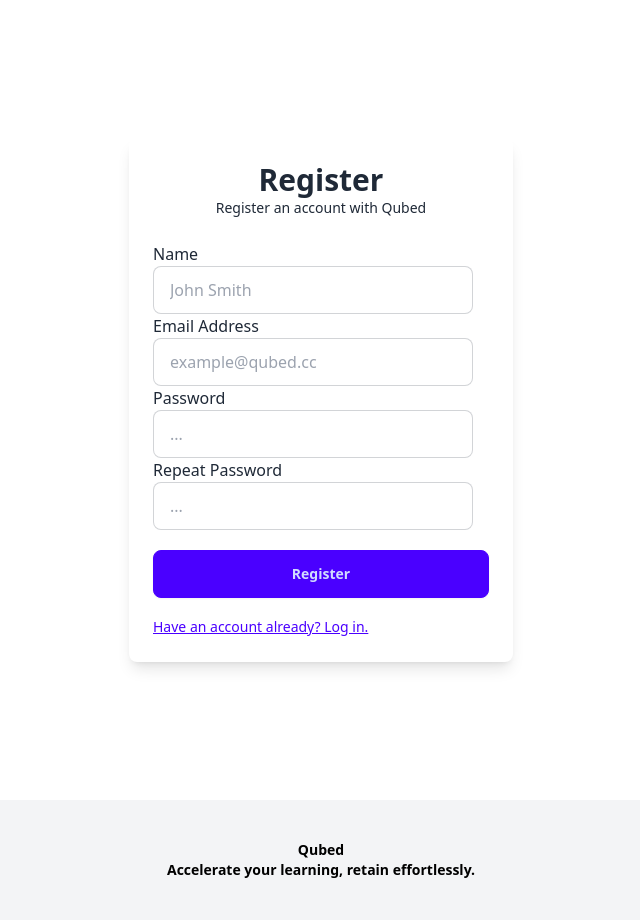
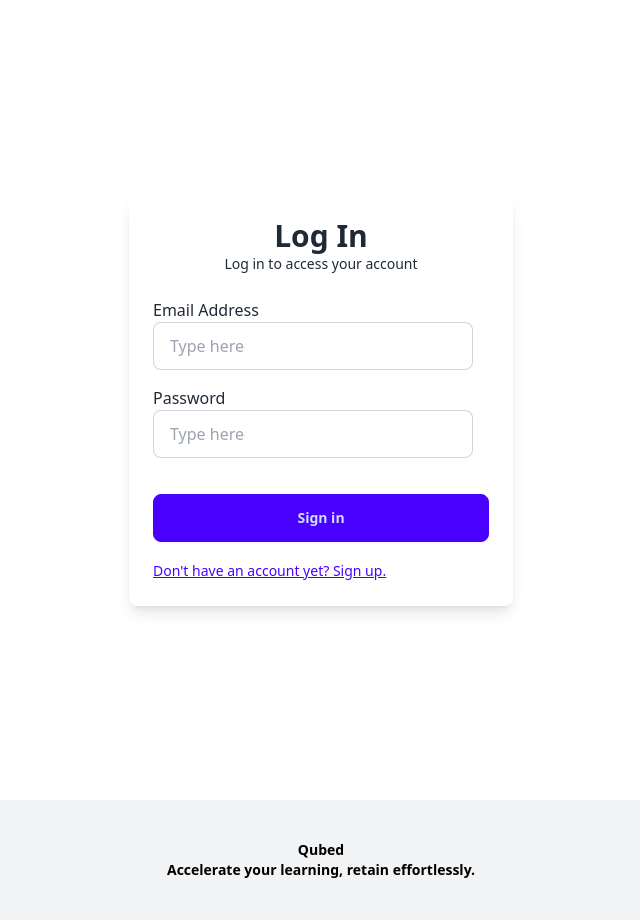
Before and after one commit to hfelashry/flask-auth-template, a Flask app: page /login in a window 1280 px wide. Shown: the part 64-984 px from the top of the page, without its empty margins (319-959 px from the left). Run offline with Flask 3, Linux system fonts and the light colour scheme; some libraries are stand-ins or nearby versions.

Commit message:
Update login.html

```diff
--- a/templates/login.html
+++ b/templates/login.html
@@ -125,78 +125,52 @@
         class="mx-auto w-full max-w-sm flex flex-col gap-6 p-6 bg-white shadow-lg rounded-lg"
       >
         <div class="flex flex-col items-center">
-          <h1 class="text-3xl font-semibold">Register</h1>
-          <p class="text-sm">Register an account with Qubed</p>
+          <h1 class="text-3xl font-semibold">Log In</h1>
+          <p class="text-sm">Log in to access your account</p>
         </div>
+
         {% if message %}
         <div class="bg-red-600 text-center p-2 rounded mb-4">
           <p>{{ message }}</p>
         </div>
         {% endif %}
-        <form class="form-group" name="signup_form" method="POST">
-          <div class="form-field">
-            <label class="form-label" for="name">Name</label> <br />
+
+        <form class="form-group" method="POST" action="{{ url_for('login') }}">
+          <div class="form-field mb-4">
+            <label class="form-label">Email Address</label>
             <input
-              placeholder="John Smith"
-              type="name"
-              name="name"
-              id="inputFullName"
+              placeholder="Type here"
+              type="email"
+              name="email"
               class="input input-bordered w-full max-w-xs"
               required
             />
           </div>
 
-          <div class="form-field">
-            <label class="form-label" for="email">Email Address</label>
-            <input
-              placeholder="example@qubed.cc"
-              type="email"
-              name="email"
-              id="inputEmail"
-              class="input input-bordered w-full max-w-xs"
-              required
-            />
-          </div>
-
-          <div class="form-field">
-            <label class="form-label" for="password">Password</label>
+          <div class="form-field mb-4">
+            <label class="form-label">Password</label>
             <div class="form-control">
               <input
-                placeholder="..."
+                placeholder="Type here"
                 type="password"
                 name="password"
-                id="inputPassword"
                 class="input input-bordered w-full max-w-xs"
                 required
               />
             </div>
           </div>
 
-          <div class="form-field">
-            <label class="form-label" for="password">Repeat Password</label>
-            <div class="form-control">
-              <input
-                placeholder="..."
-                type="password"
-                name="passwordAgain"
-                id="inputPasswordAgain"
-                class="input input-bordered w-full max-w-xs"
-                required
-              />
-            </div>
-          </div>
-
-          <div class="form-field pt-5">
+          <div class="form-field pt-5 w-full">
             <button type="submit" class="btn btn-primary w-full">
-              Register
+              Sign in
             </button>
           </div>
 
           <div class="form-field mt-4">
             <a
               class="link link-underline-hover link-primary text-sm"
-              href="{{url_for('login')}}"
-              >Have an account already? Log in.</a
+              href="{{ url_for('register') }}"
+              >Don't have an account yet? Sign up.</a
             >
           </div>
         </form>
```
